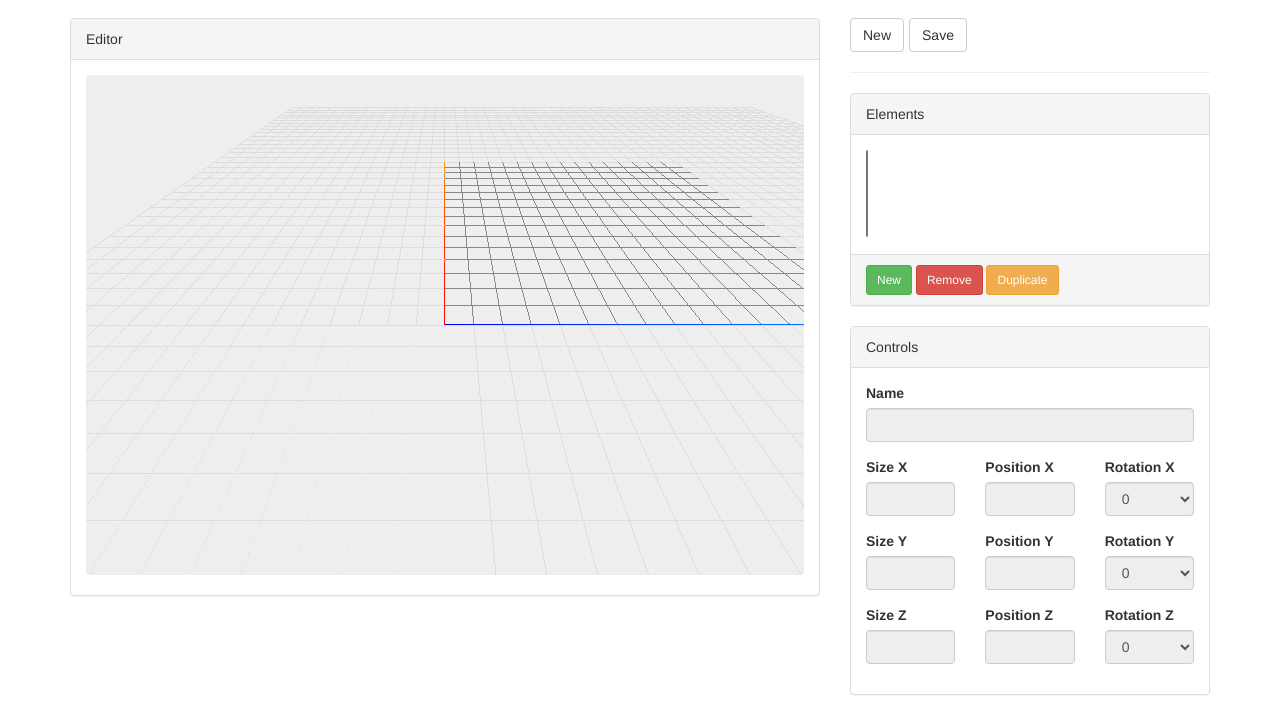
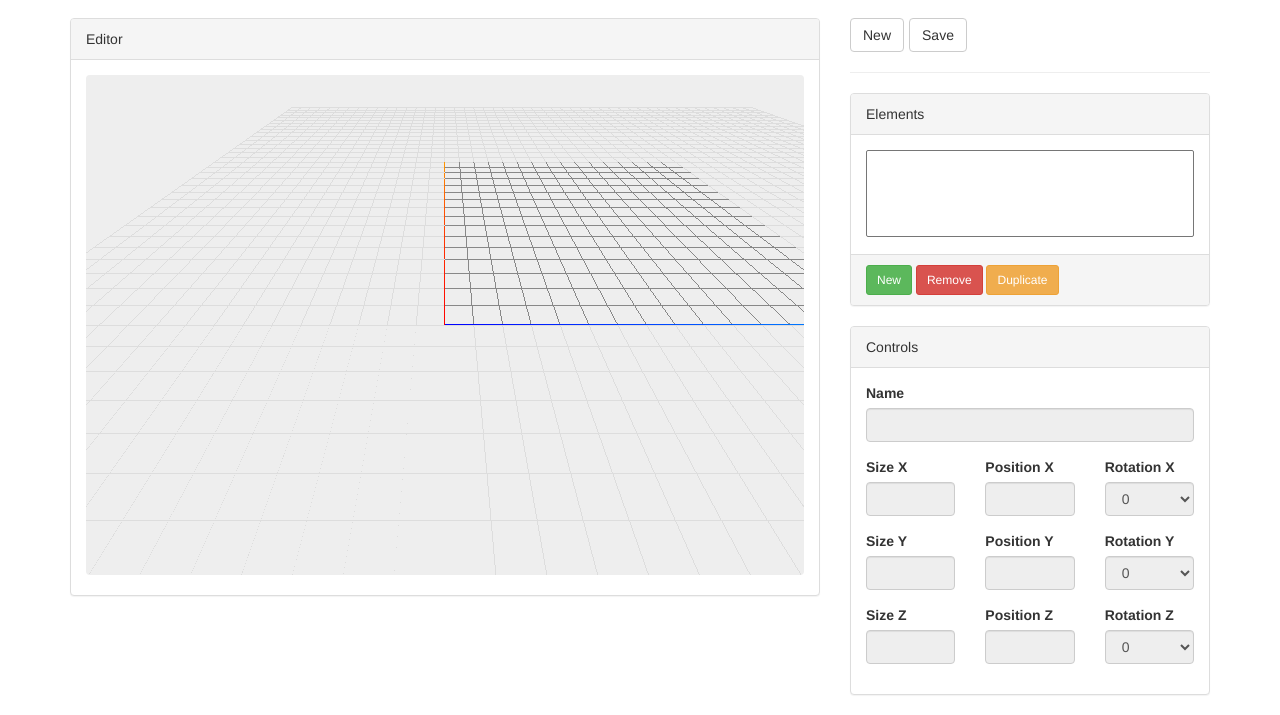
Before and after one commit to WebFreak001/mcmodelcreator, a plain HTML site: page index.html in a window 1280 px wide. Shown: the part 102-817 px from the top of the page. Drawn offline with Linux system fonts and the light colour scheme; animation ran at ten frames a second.

Commit message:
Made elements always full width

```diff
--- a/index.html
+++ b/index.html
@@ -44,7 +44,7 @@
                     <div class="panel panel-default">
                         <div class="panel-heading">Elements</div>
                         <div class="panel-body">
-                            <select id="lstElements" multiple size="5"></select>
+                            <select id="lstElements" multiple size="5" style="width: 100%"></select>
                         </div>
                         <div class="panel-footer">
                             <button id="btnNew" class="btn btn-sm btn-success">New</button>
```
